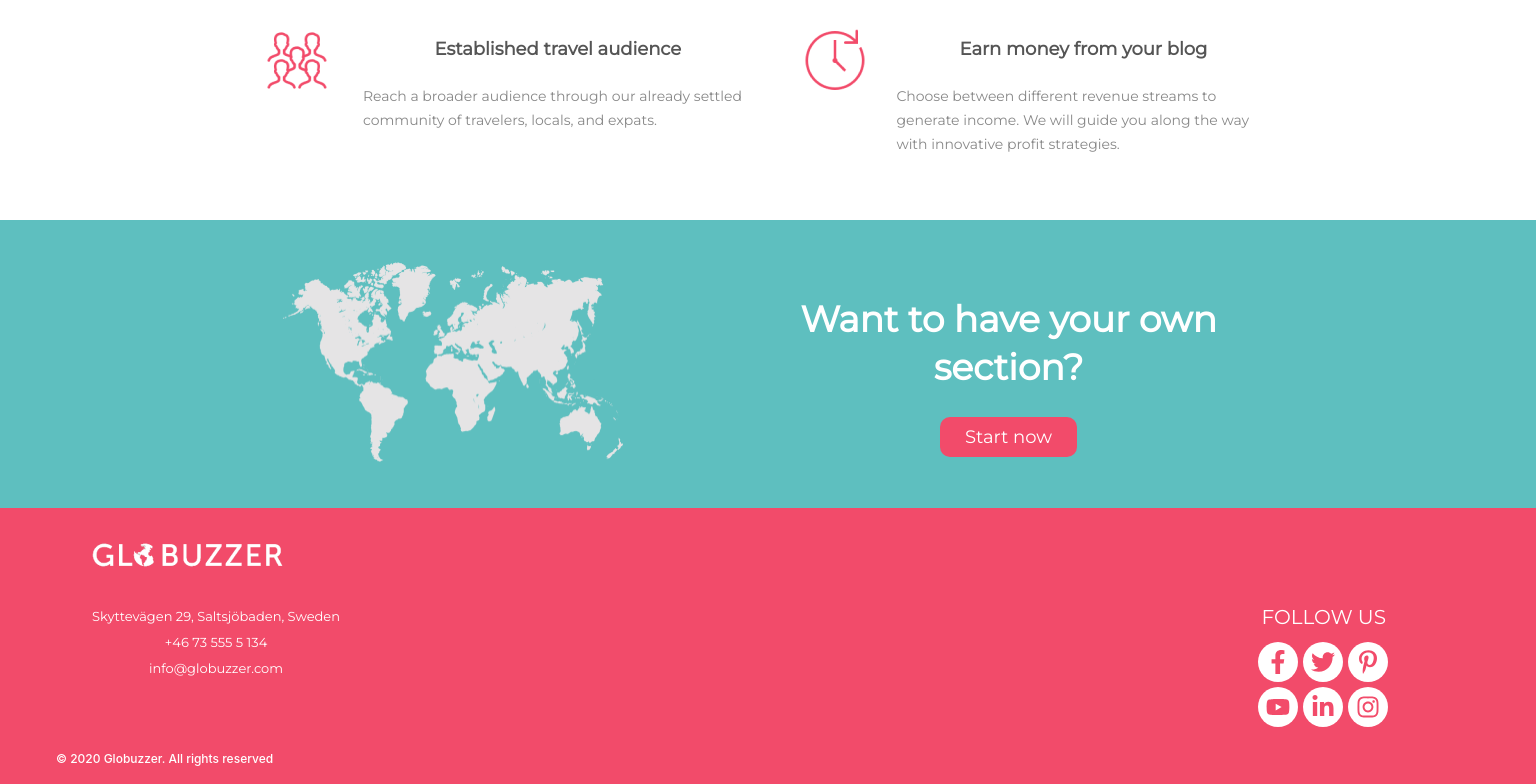
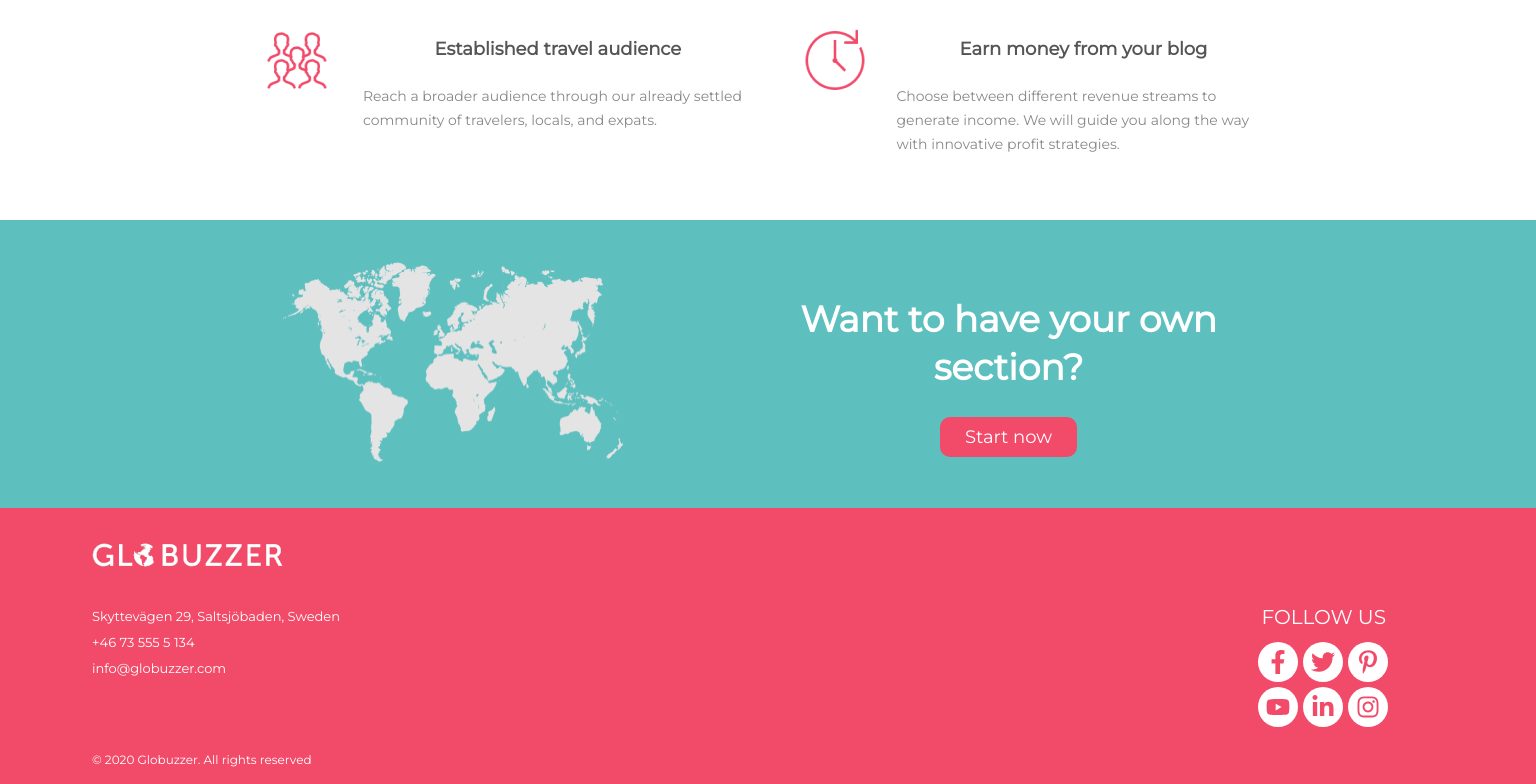
Before and after one commit to tarcea/why-globuzzer, a React (Create React App) app: page / in a window 1536 px wide. Shown: the part 512-1296 px from the top of the page. Built offline with nearby package versions, Linux system fonts and the light colour scheme.

Commit message:
mobile-first style for footer

```diff
--- a/src/components/Footer/Footer.css
+++ b/src/components/Footer/Footer.css
@@ -167,12 +167,18 @@
   position: absolute;
   top: 95px;
   left: 92px;
+  align-items: start;
 }
 
 .footer-copyright {
   position: absolute;
   top: 231px;
-  left: 56px
+  left: 92px;
+  font-family: Montserrat;
+  font-style: normal;
+  font-weight: 500;
+  font-size: 12px;
+  line-height: 146.28%
 }
 
 .contact-icons {
```
